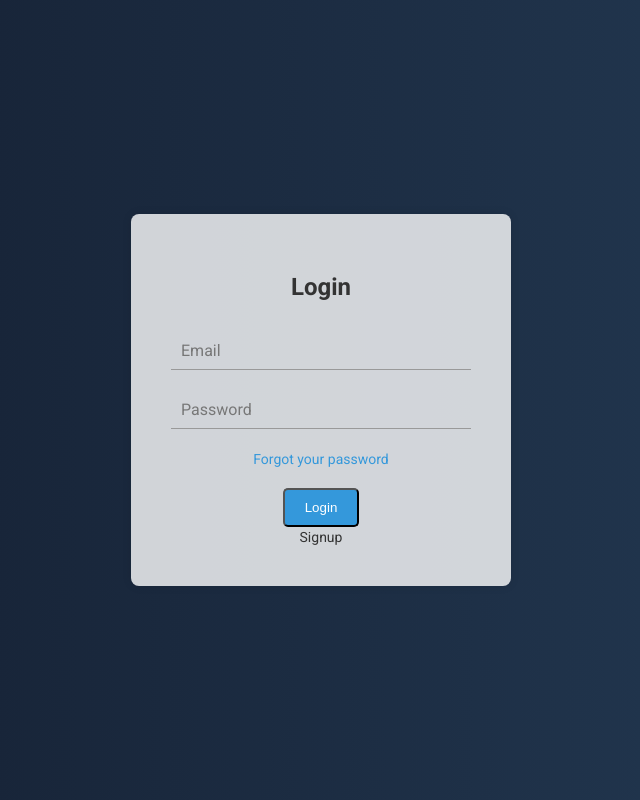
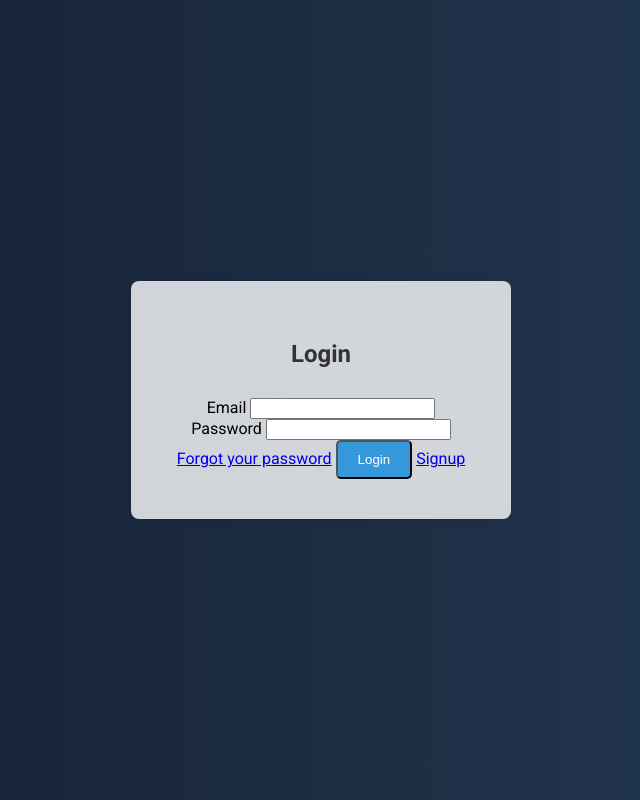
Before and after one commit to amro-alasri/animatedLoginPage, a plain HTML site: page pages/page2/index.html in a window 1280 px wide. Shown: the whole page, without its empty margins (319-959 px from the left). Drawn offline with Linux system fonts and the light colour scheme.

Commit message:
add page2

```diff
--- a/pages/page2/index.html
+++ b/pages/page2/index.html
@@ -1,35 +1,31 @@
 <!DOCTYPE html>
 <html lang="en">
+
 <head>
     <meta charset="UTF-8">
     <meta name="viewport" content="width=device-width, initial-scale=1.0">
     <title>Animated Login Form using HTML CSS Only</title>
     <link rel="stylesheet" href="style.css">
 </head>
+
 <body>
     <div class="login-box">
-        <h2>
-            Login
-        </h2>
-
+        <h2>Login</h2>
         <form action="#">
-            <div class="input-box">
-                <input type="email" name="" id="" required>
-                <label for="">Email</label>
+            <div class="user-input">
+                <label for="email">Email</label>
+                <input type="email" id="email" required>
+            </div>
+            <div class="user-input">
+                <label for="password">Password</label>
+                <input type="password" id="password" required>
             </div>
 
-            <div class="input-box">
-                <input type="password" name="" id="" required>
-                <label for="">Password</label>
-            </div>
-            <div class="forgot-pass">
-                <a href="#">Forgot your password</a>
-            </div>
-            <button type = "submit" class="btn">Login</button>
-            <div class="signup-link">
-                <a href="#">Signup</a>
-            </div>
+            <a href="#" class="forgot-pass">Forgot your password</a>
+            <button type="submit" class="btn">Login</button>
+            <a href="#" class="signup-link">Signup</a>
         </form>
     </div>
 </body>
+
 </html>
--- a/pages/page2/style.css
+++ b/pages/page2/style.css
@@ -53,8 +53,8 @@ body {
     transition: 0.5s;
 }
 
-.input-box input:focus + label,
-.input-box input:valid + label {
+.input-box input:focus+label,
+.input-box input:valid+label {
     transform: translateY(-20px);
     font-size: 12px;
     color: #3498db;
```
